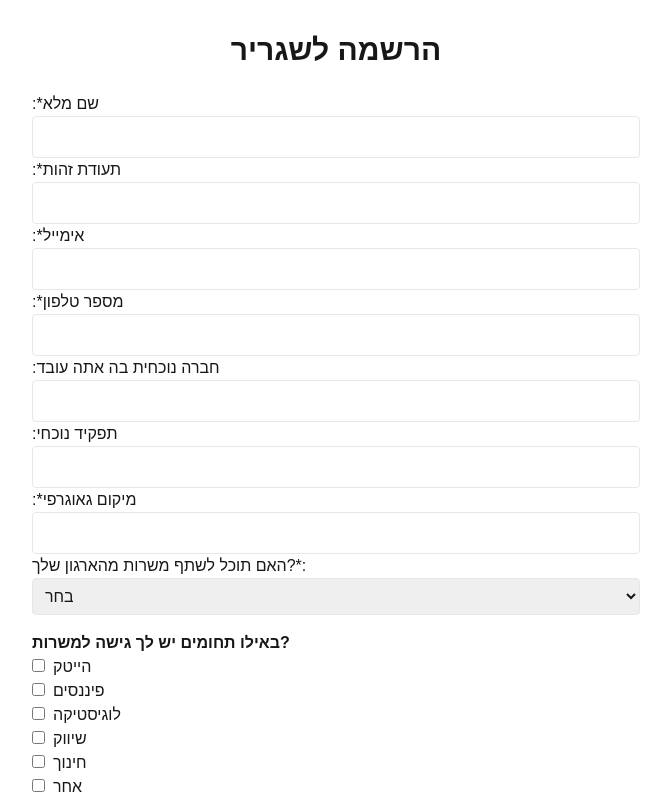
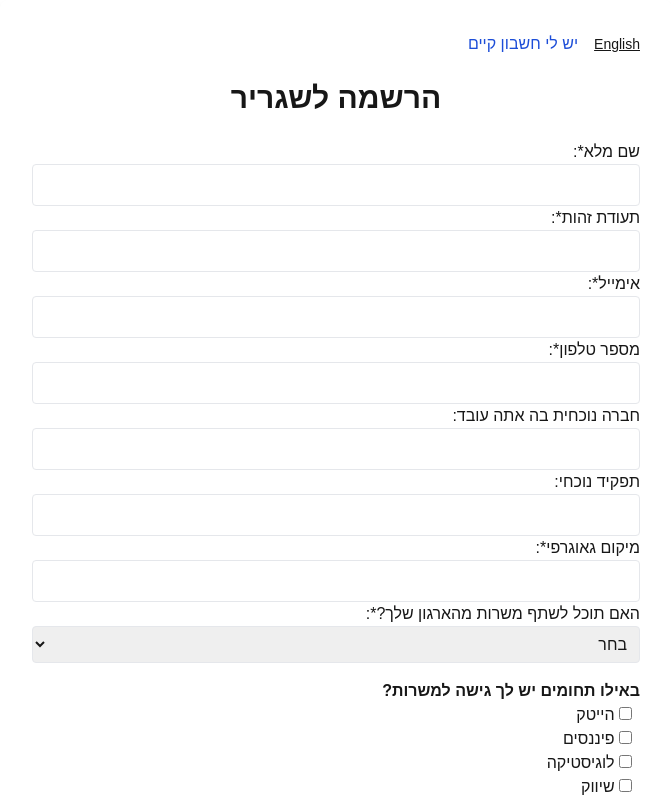
Before and after one commit to yehuda121/mesayaatech-frontend, a Next.js app: page /register/ambassador in a window 1280 px wide. Shown: the top 800 px of the page, without its empty margins (304-975 px from the left). Built offline with nearby package versions, Linux system fonts and the light colour scheme.

Commit message:
add full language direction and translation support for ambassador form

```diff
--- a/src/app/language.js
+++ b/src/app/language.js
@@ -9,8 +9,6 @@ export function toggleLanguage() {
   document.documentElement.lang = currentLanguage;
   document.body.setAttribute('dir', currentLanguage === 'he' ? 'rtl' : 'ltr');
 
-  // שליחת אירוע שינוי שפה
-  // window.dispatchEvent(new CustomEvent('languageChanged'));
   window.dispatchEvent(new Event("languageChanged"));
 
   return currentLanguage;
--- a/src/app/register/ambassador/page.jsx
+++ b/src/app/register/ambassador/page.jsx
@@ -1,8 +1,14 @@
 'use client';
-import { useState } from 'react';
+import { useEffect, useState } from 'react';
+import { getLanguage, toggleLanguage } from '../../language';
+import { useRouter } from 'next/navigation';
 import Button from '../../../components/Button';
 
 export default function ambassadorRegisterForm() {
+  const router = useRouter();
+  const [language, setLanguage] = useState(getLanguage());
+  const [success, setSuccess] = useState('');
+
   const [formData, setFormData] = useState({
     userType: 'ambassador',
     status: 'pending',
@@ -19,7 +25,40 @@ export default function ambassadorRegisterForm() {
     notes: '',
   });
 
-  const [success, setSuccess] = useState('');
+  useEffect(() => {
+    const handleLanguageChange = () => setLanguage(getLanguage());
+    window.addEventListener('languageChanged', handleLanguageChange);
+    return () => window.removeEventListener('languageChanged', handleLanguageChange);
+  }, []);
+
+  const t = {
+    title: { he: "הרשמה לשגריר", en: "Ambassador Registration" },
+    fullName: { he: "שם מלא", en: "Full Name" },
+    idNumber: { he: "תעודת זהות", en: "ID Number" },
+    email: { he: "אימייל", en: "Email" },
+    phone: { he: "מספר טלפון", en: "Phone" },
+    currentCompany: { he: "חברה נוכחית בה אתה עובד", en: "Current Company" },
+    position: { he: "תפקיד נוכחי", en: "Current Position" },
+    location: { he: "מיקום גאוגרפי", en: "Location" },
+    canShareJobs: { he: "האם תוכל לשתף משרות מהארגון שלך?", en: "Can you share jobs from your organization?" },
+    jobFieldsTitle: { he: "באילו תחומים יש לך גישה למשרות?", en: "Which fields do you have access to jobs in?" },
+    linkedin: { he: "לינקדאין (לא חובה)", en: "LinkedIn (optional)" },
+    notes: { he: "הערות נוספות", en: "Additional Notes" },
+    submit: { he: "שלח בקשה", en: "Submit" },
+    success: { he: "הרישום נשלח בהצלחה!", en: "Registration submitted successfully!" },
+    error: { he: "אירעה שגיאה בשליחה", en: "An error occurred during submission" },
+    login: { he: "יש לי חשבון קיים", en: "I already have an account" },
+    switchLang: { he: "English", en: "עברית" }
+  };
+
+  const translatedJobFields = {
+    "הייטק": { he: " הייטק", en: "Hi-Tech" },
+    "פיננסים": { he: " פיננסים ", en: "Finance" },
+    "לוגיסטיקה": { he: " לוגיסטיקה", en: "Logistics" },
+    "שיווק": { he: " שיווק", en: "Marketing" },
+    "חינוך": { he: " חינוך", en: "Education" },
+    "אחר": { he: " אחר", en: "Other" }
+  };
 
   const handleChange = (e) => {
     const { name, value, type, checked } = e.target;
@@ -38,18 +77,26 @@ export default function ambassadorRegisterForm() {
   const handleSubmit = async (e) => {
     e.preventDefault();
 
+    const required = ['fullName', 'idNumber', 'email', 'phone', 'location', 'canShareJobs'];
+    for (let key of required) {
+      if (!formData[key]) {
+        setSuccess(language === 'he' ? `נא למלא את השדה: ${t[key].he}` : `Please fill out: ${t[key].en}`);
+        return;
+      }
+    }
+
     try {
       const res = await fetch('http://localhost:5000/api/upload-registration-form', {
         method: 'POST',
-        headers: {
-          'Content-Type': 'application/json',
-        },
+        headers: { 'Content-Type': 'application/json' },
         body: JSON.stringify(formData),
       });
 
       if (res.ok) {
-        setSuccess('הרישום נשלח בהצלחה!');
+        setSuccess(t.success[language]);
         setFormData({
+          userType: 'ambassador',
+          status: 'pending',
           fullName: '',
           idNumber: '',
           email: '',
@@ -63,59 +110,74 @@ export default function ambassadorRegisterForm() {
           notes: '',
         });
       } else {
-        throw new Error('שליחה נכשלה');
+        throw new Error();
       }
-    } catch (err) {
-      console.error('שגיאה:', err);
-      setSuccess('אירעה שגיאה בשליחה');
+    } catch {
+      setSuccess(t.error[language]);
     }
   };
 
   return (
+    <div dir={language === 'he' ? 'rtl' : 'ltr'}>
       <div className="max-w-2xl mx-auto p-8 bg-white shadow-md rounded-lg space-y-6">
-      <h1 className="text-3xl font-bold text-center">הרשמה לשגריר</h1>
+        <div dir="ltr" className="flex justify-end gap-4 items-center w-full">
+          <button
+            onClick={() => router.push('/login')}
+            className="text-blue-700 font-medium hover:underline"
+          >
+            {t.login[language]}
+          </button>
 
-      <form onSubmit={handleSubmit} className="space-y-4">
-        <label>שם מלא*:
+          <button onClick={() => setLanguage(toggleLanguage())}
+            className="text-sm underline hover:text-blue-600"
+          >
+            {t.switchLang[language]}
+          </button>
+        </div>
+
+        <h1 className="text-3xl font-bold text-center">{t.title[language]}</h1>
+
+        <form onSubmit={handleSubmit} className={`space-y-4 ${language === 'he' ? 'text-right' : 'text-left'}`}>
+        <label>{t.fullName[language]}*:
             <input name="fullName" required value={formData.fullName} onChange={handleChange} className="border p-2 w-full rounded" />
           </label>
 
-        <label>תעודת זהות*:
+          <label>{t.idNumber[language]}*:
             <input name="idNumber" required value={formData.idNumber} onChange={handleChange} className="border p-2 w-full rounded" />
           </label>
 
-        <label>אימייל*:
+          <label>{t.email[language]}*:
             <input name="email" type="email" required value={formData.email} onChange={handleChange} className="border p-2 w-full rounded" />
           </label>
 
-        <label>מספר טלפון*:
+          <label>{t.phone[language]}*:
             <input name="phone" type="tel" required value={formData.phone} onChange={handleChange} className="border p-2 w-full rounded" />
           </label>
 
-        <label>חברה נוכחית בה אתה עובד:
+          <label>{t.currentCompany[language]}:
             <input name="currentCompany" value={formData.currentCompany} onChange={handleChange} className="border p-2 w-full rounded" />
           </label>
 
-        <label>תפקיד נוכחי:
+          <label>{t.position[language]}:
             <input name="position" value={formData.position} onChange={handleChange} className="border p-2 w-full rounded" />
           </label>
 
-        <label>מיקום גאוגרפי*:
+          <label>{t.location[language]}*:
             <input name="location" required value={formData.location} onChange={handleChange} className="border p-2 w-full rounded" />
           </label>
 
-        <label>האם תוכל לשתף משרות מהארגון שלך?*:
+          <label>{t.canShareJobs[language]}*:
             <select name="canShareJobs" required value={formData.canShareJobs} onChange={handleChange} className="border p-2 w-full rounded">
-            <option value="">בחר</option>
-            <option value="כן">כן</option>
-            <option value="אולי">אולי</option>
-            <option value="לא">לא</option>
+              <option value="">{language === 'he' ? 'בחר' : 'Select'}</option>
+              <option value="כן">{language === 'he' ? 'כן' : 'Yes'}</option>
+              <option value="אולי">{language === 'he' ? 'אולי' : 'Maybe'}</option>
+              <option value="לא">{language === 'he' ? 'לא' : 'No'}</option>
             </select>
           </label>
 
           <fieldset>
-          <legend className="font-semibold">באילו תחומים יש לך גישה למשרות?</legend>
-          {['הייטק', 'פיננסים', 'לוגיסטיקה', 'שיווק', 'חינוך', 'אחר'].map((field) => (
+            <legend className="font-semibold">{t.jobFieldsTitle[language]}</legend>
+            {Object.keys(translatedJobFields).map((field) => (
               <label key={field} className="block">
                 <input
                   type="checkbox"
@@ -125,23 +187,24 @@ export default function ambassadorRegisterForm() {
                   onChange={handleChange}
                   className="mr-2"
                 />
-              {field}
+                {translatedJobFields[field][language]}
               </label>
             ))}
           </fieldset>
 
-        <label>לינקדאין (לא חובה):
+          <label>{t.linkedin[language]}:
             <input name="linkedin" value={formData.linkedin} onChange={handleChange} className="border p-2 w-full rounded" />
           </label>
 
-        <label>הערות נוספות:
+          <label>{t.notes[language]}:
             <textarea name="notes" value={formData.notes} onChange={handleChange} className="border p-2 w-full rounded h-24" />
           </label>
 
-        <Button text="שלח בקשה" type="submit" />
+          <Button text={t.submit[language]} type="submit" />
         </form>
 
         {success && <p className="text-green-600 text-center font-bold">{success}</p>}
       </div>
+    </div>
   );
 }
--- a/src/app/register/mentor/page.jsx
+++ b/src/app/register/mentor/page.jsx
@@ -1,8 +1,14 @@
 'use client';
-import { useState } from 'react';
+import { useEffect, useState } from 'react';
+import { getLanguage, toggleLanguage } from '../../language';
+import { useRouter } from 'next/navigation';
 import Button from '../../../components/Button';
 
 export default function mentorRegisterForm() {
+  const router = useRouter();
+  const [language, setLanguage] = useState(getLanguage());
+  const [success, setSuccess] = useState('');
+
   const [formData, setFormData] = useState({
     userType: 'mentor',
     status: 'pending',
@@ -20,7 +26,44 @@ export default function mentorRegisterForm() {
     notes: '',
   });
 
-  const [success, setSuccess] = useState('');
+  useEffect(() => {
+    const handleLanguageChange = () => setLanguage(getLanguage());
+    window.addEventListener('languageChanged', handleLanguageChange);
+    return () => window.removeEventListener('languageChanged', handleLanguageChange);
+  }, []);
+
+  const t = {
+    title: { he: "הרשמה למנטור", en: "Mentor Registration" },
+    fullName: { he: "שם מלא", en: "Full Name" },
+    idNumber: { he: "תעודת זהות", en: "ID Number" },
+    email: { he: "אימייל", en: "Email" },
+    phone: { he: "מספר טלפון", en: "Phone" },
+    profession: { he: "תחום עיסוק עיקרי", en: "Primary Profession" },
+    location: { he: "מיקום גאוגרפי", en: "Location" },
+    specialtiesTitle: {
+      he: "תחומי מומחיות (אפשר לבחור כמה):",
+      en: "Areas of expertise (select all that apply):"
+    },
+    experience: { he: "רקע מקצועי (ציין ניסיון רלוונטי)", en: "Professional Background" },
+    pastMentoring: { he: "ניסיון קודם בהדרכה/מנטורינג", en: "Previous mentoring experience" },
+    availability: { he: "זמינות (שעות/ימים מועדפים)", en: "Availability (preferred times/days)" },
+    linkedin: { he: "לינקדאין (לא חובה)", en: "LinkedIn (optional)" },
+    notes: { he: "הערות נוספות", en: "Additional Notes" },
+    submit: { he: "שלח בקשה", en: "Submit" },
+    success: { he: "הרישום נשלח בהצלחה!", en: "Registration sent successfully!" },
+    error: { he: "אירעה שגיאה בשליחה", en: "An error occurred during submission" },
+    login: { he: "יש לי חשבון קיים", en: "I already have an account" },
+    switchLang: { he: "English", en: "עברית" }
+  };
+
+  const translatedSpecialties = {
+    "חיפוש עבודה": { he: " חיפוש עבודה", en: "Job Search" },
+    "כתיבת קורות חיים": { he: " כתיבת קורות חיים", en: "Resume Writing" },
+    "הכנה לראיונות": { he: " הכנה לראיונות", en: "Interview Prep" },
+    "בניית מסלול קריירה": { he: " בניית מסלול קריירה", en: "Career Path Planning" },
+    "שיפור מיומנויות רכות": { he: " שיפור מיומנויות רכות", en: "Soft Skills Improvement" },
+    "אחר": { he: " אחר", en: "Other" }
+  };
 
   const handleChange = (e) => {
     const { name, value, type, checked } = e.target;
@@ -39,18 +82,26 @@ export default function mentorRegisterForm() {
   const handleSubmit = async (e) => {
     e.preventDefault();
 
+    const required = ['fullName', 'idNumber', 'email', 'phone', 'profession', 'location', 'experience'];
+    for (let key of required) {
+      if (!formData[key]) {
+        setSuccess(language === 'he' ? `נא למלא את השדה: ${t[key].he}` : `Please fill out: ${t[key].en}`);
+        return;
+      }
+    }
+
     try {
       const res = await fetch('http://localhost:5000/api/upload-registration-form', {
         method: 'POST',
-        headers: {
-          'Content-Type': 'application/json',
-        },
+        headers: { 'Content-Type': 'application/json' },
         body: JSON.stringify(formData),
       });
 
       if (res.ok) {
-        setSuccess('הרישום נשלח בהצלחה!');
+        setSuccess(t.success[language]);
         setFormData({
+          userType: 'mentor',
+          status: 'pending',
           fullName: '',
           idNumber: '',
           email: '',
@@ -65,46 +116,61 @@ export default function mentorRegisterForm() {
           notes: '',
         });
       } else {
-        throw new Error('שליחה נכשלה');
+        throw new Error();
       }
-    } catch (err) {
-      console.error('שגיאה:', err);
-      setSuccess('אירעה שגיאה בשליחה');
+    } catch {
+      setSuccess(t.error[language]);
     }
   };
 
   return (
+    <div dir={language === 'he' ? 'rtl' : 'ltr'}>
       <div className="max-w-2xl mx-auto p-8 bg-white shadow-md rounded-lg space-y-6">
-      <h1 className="text-3xl font-bold text-center">הרשמה למנטור</h1>
+        <div dir="ltr" className="flex justify-end gap-4 items-center w-full">
+          <button
+            onClick={() => router.push('/login')}
+            className="text-blue-700 font-medium hover:underline"
+          >
+            {t.login[language]}
+          </button>
 
-      <form onSubmit={handleSubmit} className="space-y-4">
-        <label>שם מלא*:
+          <button onClick={() => setLanguage(toggleLanguage())}
+            className="text-sm underline hover:text-blue-600"
+          >
+            {t.switchLang[language]}
+          </button>
+        </div>
+
+        <h1 className="text-3xl font-bold text-center">{t.title[language]}</h1>
+
+        <form onSubmit={handleSubmit} className={`space-y-4 ${language === 'he' ? 'text-right' : 'text-left'}`}>
+          <label>{t.fullName[language]}*:
             <input name="fullName" required value={formData.fullName} onChange={handleChange} className="border p-2 w-full rounded" />
           </label>
 
-        <label>תעודת זהות*:
+          <label>{t.idNumber[language]}*:
             <input name="idNumber" required value={formData.idNumber} onChange={handleChange} className="border p-2 w-full rounded" />
           </label>
 
-        <label>אימייל*:
+          <label>{t.email[language]}*:
             <input name="email" type="email" required value={formData.email} onChange={handleChange} className="border p-2 w-full rounded" />
           </label>
 
-        <label>מספר טלפון*:
+          <label>{t.phone[language]}*:
             <input name="phone" type="tel" required value={formData.phone} onChange={handleChange} className="border p-2 w-full rounded" />
           </label>
 
-        <label>תחום עיסוק עיקרי*:
+          <label>{t.profession[language]}*:
             <input name="profession" required value={formData.profession} onChange={handleChange} className="border p-2 w-full rounded" />
           </label>
 
-        <label>מיקום גאוגרפי*:
+          <label>{t.location[language]}*:
             <input name="location" required value={formData.location} onChange={handleChange} className="border p-2 w-full rounded" />
           </label>
 
           <fieldset>
-          <legend className="font-semibold">תחומי מומחיות (אפשר לבחור כמה):</legend>
-          {['חיפוש עבודה', 'כתיבת קורות חיים', 'הכנה לראיונות', 'בניית מסלול קריירה', 'שיפור מיומנויות רכות', 'אחר'].map((field) => (
+            <legend className="font-semibold">{t.specialtiesTitle[language]}</legend>
+            {Object.keys(translatedSpecialties).map((field) => (
               <label key={field} className="block">
                 <input
                   type="checkbox"
@@ -114,35 +180,36 @@ export default function mentorRegisterForm() {
                   onChange={handleChange}
                   className="mr-2"
                 />
-              {field}
+                {translatedSpecialties[field][language]}
               </label>
             ))}
           </fieldset>
 
-        <label>רקע מקצועי (ציין ניסיון רלוונטי)*:
+          <label>{t.experience[language]}*:
             <textarea name="experience" required value={formData.experience} onChange={handleChange} className="border p-2 w-full rounded h-24" />
           </label>
 
-        <label>ניסיון קודם בהדרכה/מנטורינג:
+          <label>{t.pastMentoring[language]}:
             <textarea name="pastMentoring" value={formData.pastMentoring} onChange={handleChange} className="border p-2 w-full rounded h-24" />
           </label>
 
-        <label>זמינות (שעות/ימים מועדפים):
+          <label>{t.availability[language]}:
             <input name="availability" value={formData.availability} onChange={handleChange} className="border p-2 w-full rounded" />
           </label>
 
-        <label>לינקדאין (לא חובה):
+          <label>{t.linkedin[language]}:
             <input name="linkedin" value={formData.linkedin} onChange={handleChange} className="border p-2 w-full rounded" />
           </label>
 
-        <label>הערות נוספות:
+          <label>{t.notes[language]}:
             <textarea name="notes" value={formData.notes} onChange={handleChange} className="border p-2 w-full rounded h-24" />
           </label>
 
-        <Button text="שלח בקשה" type="submit" />
+          <Button text={t.submit[language]} type="submit" />
         </form>
 
         {success && <p className="text-green-600 text-center font-bold">{success}</p>}
       </div>
+    </div>
   );
 }
--- a/src/app/register/reserve/page.jsx
+++ b/src/app/register/reserve/page.jsx
@@ -1,8 +1,14 @@
 'use client';
-import { useState } from 'react';
+import { useEffect, useState } from 'react';
+import { getLanguage, toggleLanguage } from '../../language';
+import { useRouter } from 'next/navigation';
 import Button from '../../../components/Button';
 
 export default function reseveRegisterForm() {
+  const router = useRouter();
+  const [language, setLanguage] = useState(getLanguage());
+  const [success, setSuccess] = useState('');
+
   const [formData, setFormData] = useState({
     userType: 'reservist',
     status: 'pending',
@@ -18,7 +24,42 @@ export default function reseveRegisterForm() {
     notes: '',
   });
 
-  const [success, setSuccess] = useState('');
+  useEffect(() => {
+    const handleLanguageChange = () => setLanguage(getLanguage());
+    window.addEventListener('languageChanged', handleLanguageChange);
+    return () => window.removeEventListener('languageChanged', handleLanguageChange);
+  }, []);
+
+  const t = {
+    title: { he: "הרשמה למילואימניק", en: "Reservist Registration" },
+    fullName: { he: "שם מלא", en: "Full Name" },
+    idNumber: { he: "תעודת זהות", en: "ID Number" },
+    email: { he: "אימייל", en: "Email" },
+    phone: { he: "מספר טלפון", en: "Phone" },
+    armyRole: { he: "תפקיד עיקרי במילואים", en: "Army Role" },
+    location: { he: "מיקום גאוגרפי", en: "Location" },
+    fieldsTitle: {
+      he: "אילו תחומי עיסוק רלוונטיים לך? (בחר כמה שרוצים)",
+      en: "Which professional fields are relevant to you? (Select all that apply)"
+    },
+    experience: { he: "ניסיון מקצועי", en: "Professional Experience" },
+    linkedin: { he: "קישור ללינקדאין (לא חובה)", en: "LinkedIn link (optional)" },
+    notes: { he: "הערות נוספות (לא חובה)", en: "Additional Notes (optional)" },
+    submit: { he: "שלח בקשה", en: "Submit" },
+    success: { he: "הבקשה נשלחה ונשמרה בהצלחה!", en: "Form submitted successfully!" },
+    error: { he: "אירעה שגיאה בשליחה", en: "An error occurred during submission" },
+    login: { he: "יש לי חשבון קיים", en: "I already have an account" },
+    switchLang: { he: "English", en: "עברית" }
+  };
+  const translatedFields = {
+    "הייטק": { he: "הייטק", en: "Hi-Tech" },
+    "ניהול": { he: "ניהול", en: "Management" },
+    "לוגיסטיקה": { he: "לוגיסטיקה", en: "Logistics" },
+    "חינוך": { he: "חינוך", en: "Education" },
+    "שיווק": { he: "שיווק", en: "Marketing" },
+    "אחר": { he: "אחר", en: "Other" }
+  };
+
 
   const handleChange = (e) => {
     const { name, value, type, checked } = e.target;
@@ -37,18 +78,26 @@ export default function reseveRegisterForm() {
   const handleSubmit = async (e) => {
     e.preventDefault();
 
+    const required = ['fullName', 'idNumber', 'email', 'phone', 'armyRole', 'location', 'experience'];
+    for (let key of required) {
+      if (!formData[key]) {
+        setSuccess(language === 'he' ? `נא למלא את השדה: ${t[key].he}` : `Please fill out: ${t[key].en}`);
+        return;
+      }
+    }
+
     try {
       const res = await fetch('http://localhost:5000/api/upload-registration-form', {
         method: 'POST',
-        headers: {
-          'Content-Type': 'application/json',
-        },
+        headers: { 'Content-Type': 'application/json' },
         body: JSON.stringify(formData),
       });
 
       if (res.ok) {
-        setSuccess('הבקשה נשלחה ונשמרה ב־S3 בהצלחה!');
+        setSuccess(t.success[language]);
         setFormData({
+          userType: 'reservist',
+          status: 'pending',
           fullName: '',
           idNumber: '',
           email: '',
@@ -61,47 +110,62 @@ export default function reseveRegisterForm() {
           notes: '',
         });
       } else {
-        throw new Error('שליחה נכשלה');
+        throw new Error();
       }
-    } catch (err) {
-      console.error('שגיאה:', err);
-      setSuccess('אירעה שגיאה בשליחה');
+    } catch {
+      setSuccess(t.error[language]);
     }
   };
 
+  return (
+    <div dir={language === 'he' ? 'rtl' : 'ltr'}>
 
-  return (
       <div className="max-w-2xl mx-auto p-8 bg-white shadow-md rounded-lg space-y-6">
-      <h1 className="text-3xl font-bold text-center">הרשמה למילואימניק</h1>
+      <div dir="ltr" className="flex justify-end gap-4 items-center w-full">
+          <button
+            onClick={() => router.push('/login')}
+            className="text-blue-700 font-medium hover:underline"
+          >
+            {t.login[language]}
+          </button>
+
+          <button onClick={() => setLanguage(toggleLanguage())}
+            className="text-sm underline hover:text-blue-600"
+          >
+            {language === 'he' ? 'English' : 'עברית'}
+          </button>
+
+        </div>
+
+        <h1 className="text-3xl font-bold text-center">{t.title[language]}</h1>
 
         <form onSubmit={handleSubmit} className="space-y-4">
-        <label>שם מלא*:
+          <label>{t.fullName[language]}*:
             <input name="fullName" required value={formData.fullName} onChange={handleChange} className="border p-2 w-full rounded" />
           </label>
 
-        <label>תעודת זהות*:
-          <input name="idNumber" type='text' required value={formData.idNumber} onChange={handleChange} className="border p-2 w-full rounded" />
+          <label>{t.idNumber[language]}*:
+            <input name="idNumber" required value={formData.idNumber} onChange={handleChange} className="border p-2 w-full rounded" />
           </label>
 
-        <label>אימייל*:
+          <label>{t.email[language]}*:
             <input name="email" type="email" required value={formData.email} onChange={handleChange} className="border p-2 w-full rounded" />
           </label>
 
-        <label>מספר טלפון*:
+          <label>{t.phone[language]}*:
             <input name="phone" type="tel" required value={formData.phone} onChange={handleChange} className="border p-2 w-full rounded" />
           </label>
 
-        <label>תפקיד עיקרי במילואים*:
+          <label>{t.armyRole[language]}*:
             <input name="armyRole" required value={formData.armyRole} onChange={handleChange} className="border p-2 w-full rounded" />
           </label>
 
-        <label>מיקום גאוגרפי*:
+          <label>{t.location[language]}*:
             <input name="location" required value={formData.location} onChange={handleChange} className="border p-2 w-full rounded" />
           </label>
 
           <fieldset>
-          <legend className="font-semibold">אילו תחומי עיסוק רלוונטיים לך?* (בחר כמה שרוצים)</legend>
-          {['הייטק', 'ניהול', 'לוגיסטיקה', 'חינוך', 'שיווק', 'אחר'].map((field) => (
+            {Object.keys(translatedFields).map((field) => (
               <label key={field} className="block">
                 <input
                   type="checkbox"
@@ -111,27 +175,29 @@ export default function reseveRegisterForm() {
                   onChange={handleChange}
                   className="mr-2"
                 />
-              {field}
+                {translatedFields[field][language]}
               </label>
             ))}
+
           </fieldset>
 
-        <label>ניסיון מקצועי*:
+          <label>{t.experience[language]}*:
             <textarea name="experience" required value={formData.experience} onChange={handleChange} className="border p-2 w-full rounded h-24" />
           </label>
 
-        <label>קישור ללינקדאין (לא חובה):
+          <label>{t.linkedin[language]}:
             <input name="linkedin" value={formData.linkedin} onChange={handleChange} className="border p-2 w-full rounded" />
           </label>
 
-        <label>הערות נוספות (לא חובה):
+          <label>{t.notes[language]}:
             <textarea name="notes" value={formData.notes} onChange={handleChange} className="border p-2 w-full rounded h-24" />
           </label>
 
-        <Button text="שלח בקשה" type="submit" />
+          <Button text={t.submit[language]} type="submit" />
         </form>
 
         {success && <p className="text-green-600 text-center font-bold">{success}</p>}
       </div>
+    </div>
   );
 }
```
Also changed, not shown: src/app/admin/admin.css (+6 -16 lines), src/components/SideBar.css (+1 -12 lines). Lines whose indentation alone changed are shown as unchanged.
